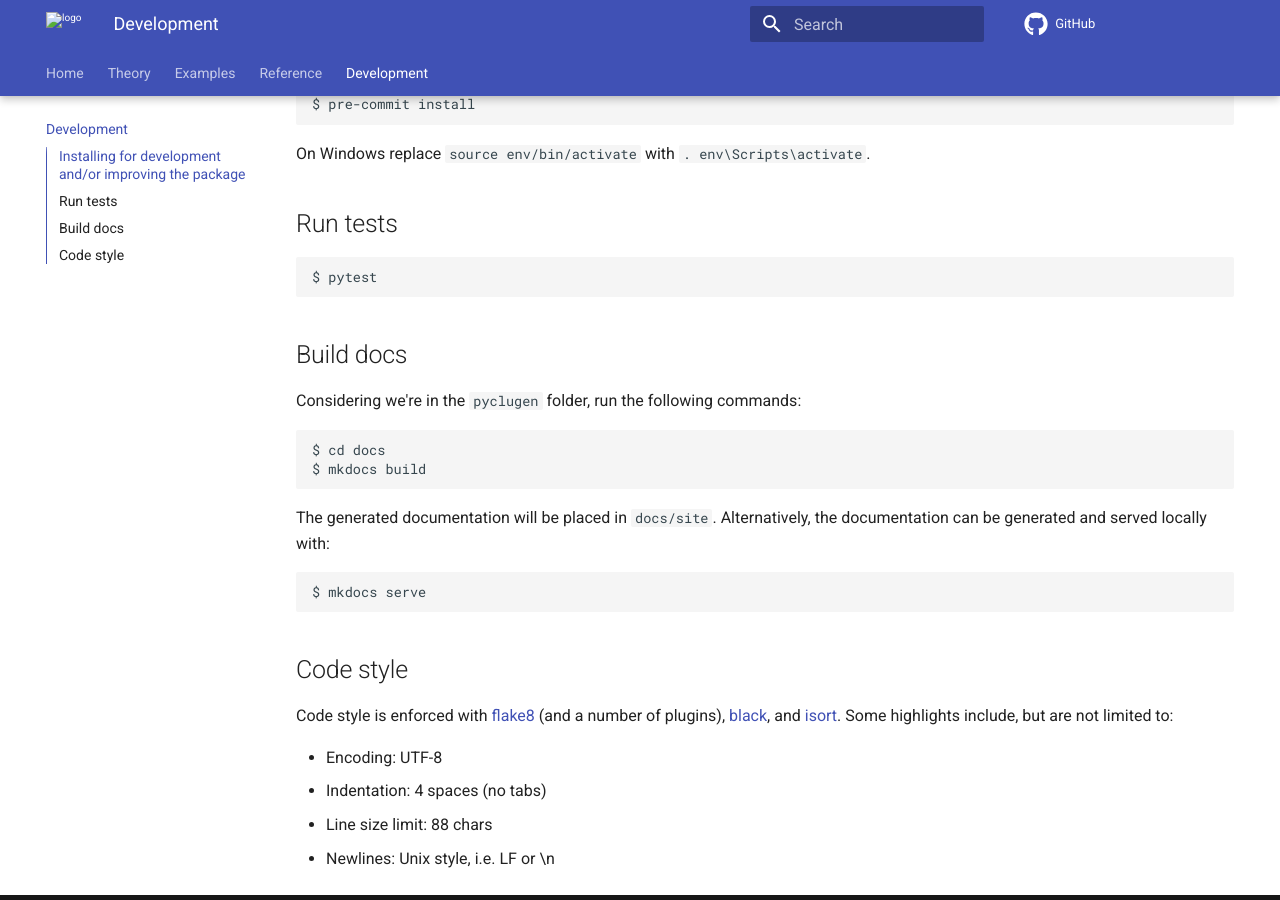
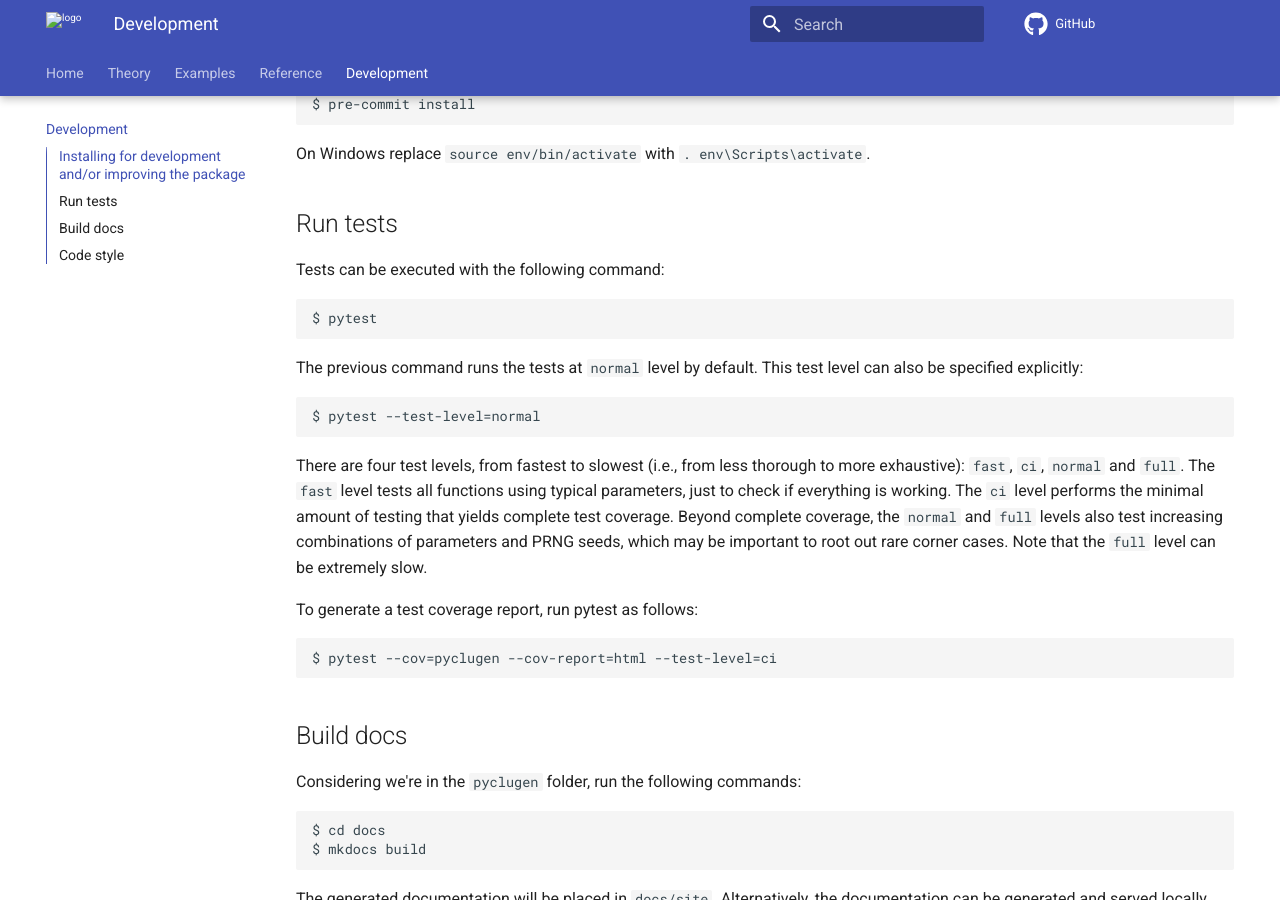
Before and after one commit to clugen/pyclugen, an MkDocs documentation site: the page built from docs/docs/dev.md, in a window 1280 px wide and 900 px high, scrolled down 289 px. Built offline with MkDocs 1.6.1 and Material for MkDocs 9.7.7, drawn with Linux system fonts in a browser that asks for light colours; comment, search, counter and statistics services are not loaded.

Commit message:
Update docs regarding test levels

````diff
--- a/docs/docs/dev.md
+++ b/docs/docs/dev.md
@@ -15,8 +15,31 @@ On Windows replace `source env/bin/activate` with `. env\Scripts\activate`.
 
 ## Run tests
 
+Tests can be executed with the following command:
+
 ```text
 $ pytest
+```
+
+The previous command runs the tests at `normal` level by default. This test
+level can also be specified explicitly:
+
+```text
+$ pytest --test-level=normal
+```
+
+There are four test levels, from fastest to slowest (i.e., from less thorough to
+more exhaustive): `fast`, `ci`, `normal` and `full`. The `fast` level tests all
+functions using typical parameters, just to check if everything is working. The
+`ci` level performs the minimal amount of testing that yields complete test
+coverage. Beyond complete coverage, the `normal` and `full` levels also test
+increasing combinations of parameters and PRNG seeds, which may be important to
+root out rare corner cases. Note that the `full` level can be extremely slow.
+
+To generate a test coverage report, run pytest as follows:
+
+```text
+$ pytest --cov=pyclugen --cov-report=html --test-level=ci
 ```
 
 ## Build docs
````
